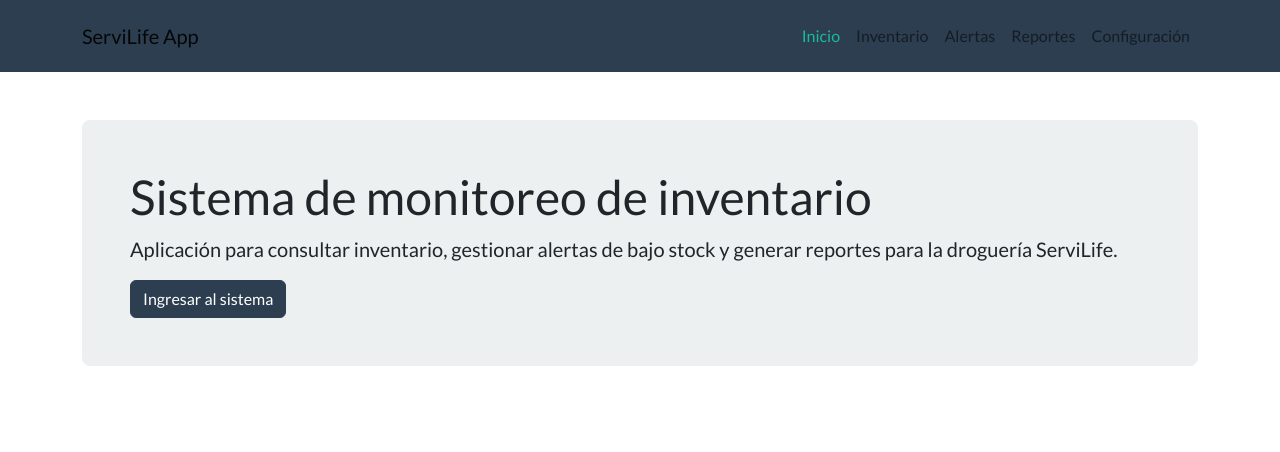
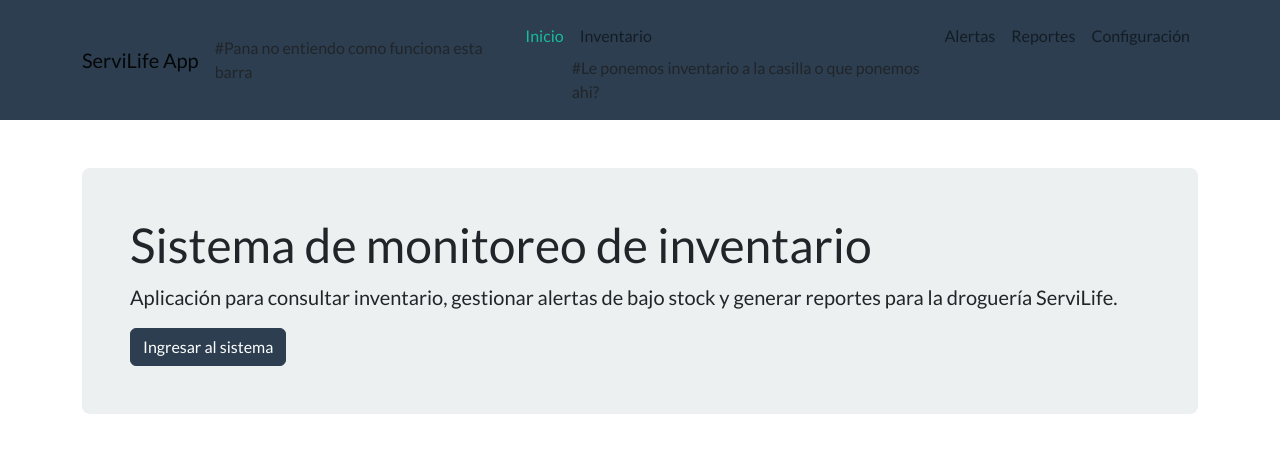
Before and after one commit to santiagoanacona47-gif/servilife-app, a plain HTML site: page index.html in a window 1280 px wide. Drawn offline with nearby package versions, Linux system fonts and the light colour scheme.

Commit message:
Update index.html

```diff
--- a/index.html
+++ b/index.html
@@ -18,13 +18,13 @@
       <span class="navbar-toggler-icon"></span>
     </button>
 
-    <div class="collapse navbar-collapse" id="menuPrincipal">
+    <div class="collapse navbar-collapse" id="menuPrincipal">#Pana no entiendo como funciona esta barra
       <ul class="navbar-nav ms-auto">
         <li class="nav-item">
           <a class="nav-link active" href="#">Inicio</a>
         </li>
         <li class="nav-item">
-          <a class="nav-link" href="#">Inventario</a>
+          <a class="nav-link" href="#">Inventario</a>#Le ponemos inventario a la casilla o que ponemos ahi?
         </li>
         <li class="nav-item">
           <a class="nav-link" href="#">Alertas</a>
```
